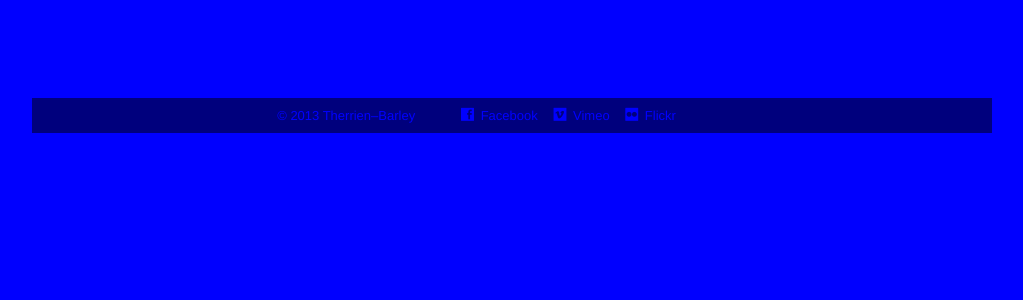
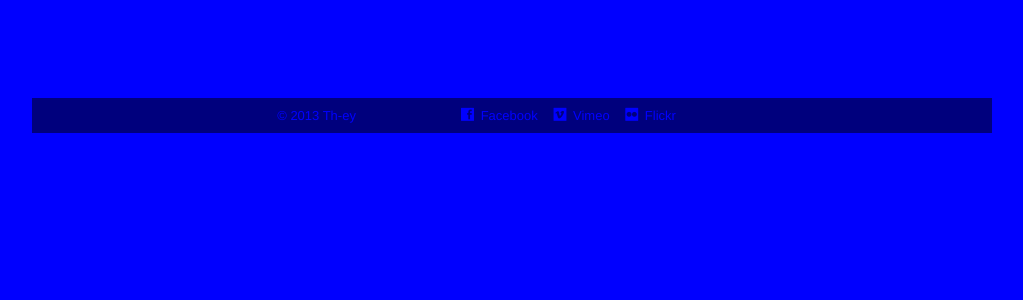
Before and after one commit to Therrien-Barley/therrien-barley.github.com, a Jekyll site: the page built from index.html, in a window 1280 px wide. Shown: the part 752-1052 px from the top of the page, without its empty margins (128-1151 px from the left). Built offline with Jekyll 4.4.1, drawn with Linux system fonts in a browser that asks for light colours; nearby versions of some CDN libraries; Markdown is read by kramdown in place of the engine named in the settings; comment, search, counter and statistics services are not loaded.

Commit message:
Update footer.html

```diff
--- a/_includes/footer.html
+++ b/_includes/footer.html
@@ -3,7 +3,7 @@
   	<div class="row-fluid">
   		<div class="span16 footer">
   			<div class="span3 offset4">
-  				©  2013 Therrien–Barley
+  				©  2013 Th-ey
   			</div>
   			<div class="span6">
   				<span class="social-link"><a href="https://www.facebook.com/TherrienBarley" target="_blank"><i class="icon-facebook"></i>&nbsp;Facebook</a></span>
```
